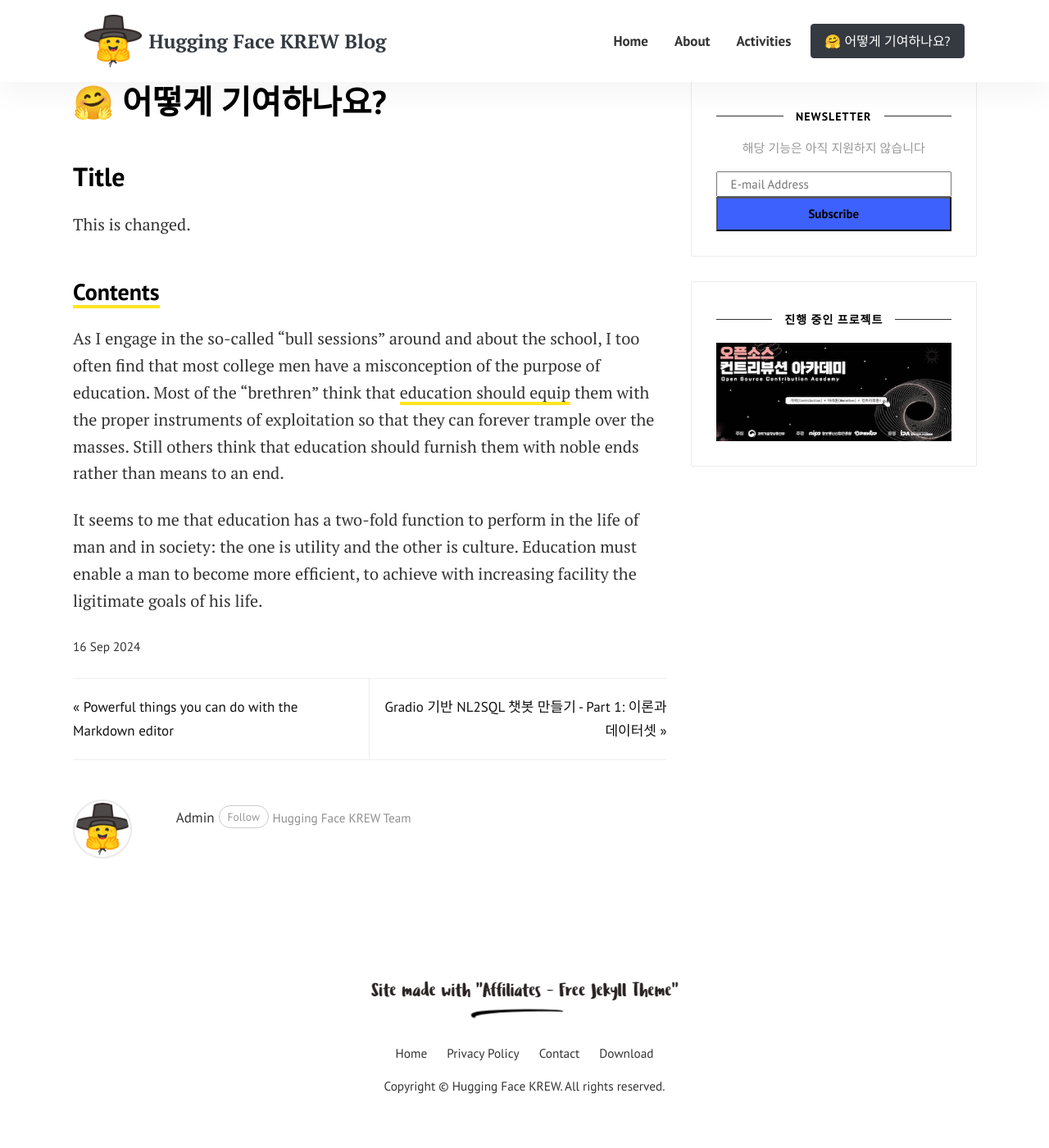
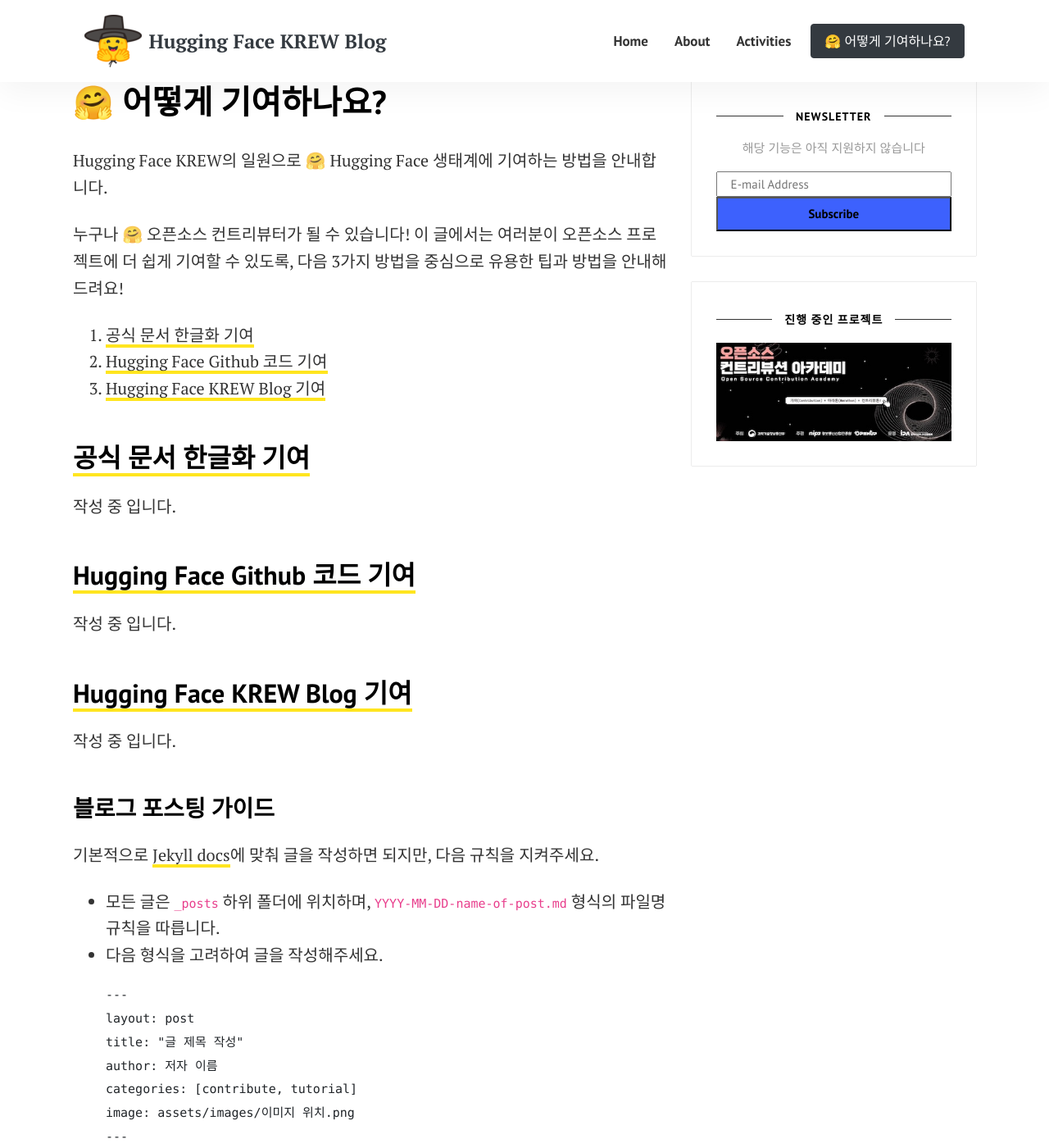
Before and after one commit to sim-so/hugging-face-krew.github.io, a Jekyll site: the page built from _posts/2024-09-16-how-to-contribute.md, in a window 1280 px wide and 1400 px high, scrolled down 762 px. Shown: the whole window at 82% size. Built offline with Jekyll 4.4.1, drawn with Linux system fonts in a browser that asks for light colours; comment, search, counter and statistics services are not loaded; before the commit the page ends 2129 px from its top, so only the background shows below that; some of the changed text lies outside the part shown.

Commit message:
✍️ Blog Guide Draft

````diff
--- a/_posts/2024-09-16-how-to-contribute.md
+++ b/_posts/2024-09-16-how-to-contribute.md
@@ -6,12 +6,53 @@
 image: assets/images/hfkr_logo.png
 ---
 
-## Title
+Hugging Face KREW의 일원으로 🤗 Hugging Face 생태계에 기여하는 방법을 안내합니다.
 
-This is changed.
+누구나 🤗 오픈소스 컨트리뷰터가 될 수 있습니다!
+이 글에서는 여러분이 오픈소스 프로젝트에 더 쉽게 기여할 수 있도록, 다음 3가지 방법을 중심으로 유용한 팁과 방법을 안내해 드려요!
 
-### <a href="#contents">Contents</a>
+1. <a href="#docs">공식 문서 한글화 기여</a>
+2. <a href="#code">Hugging Face Github 코드 기여</a>
+3. <a href="#blog">Hugging Face KREW Blog 기여</a>
 
-As I engage in the so-called "bull sessions" around and about the school, I too often find that most college men have a misconception of the purpose of education. Most of the "brethren" think that <a href="#contents">education should equip</a> them with the proper instruments of exploitation so that they can forever trample over the masses. Still others think that education should furnish them with noble ends rather than means to an end.
+## <a href="#docs">공식 문서 한글화 기여</a>
 
-It seems to me that education has a two-fold function to perform in the life of man and in society: the one is utility and the other is culture. Education must enable a man to become more efficient, to achieve with increasing facility the ligitimate goals of his life.
+작성 중 입니다.
+
+## <a href="#code">Hugging Face Github 코드 기여</a>
+
+작성 중 입니다.
+
+## <a href="#blog">Hugging Face KREW Blog 기여</a>
+
+작성 중 입니다.
+
+### 블로그 포스팅 가이드
+
+기본적으로 [Jekyll docs](https://jekyllrb.com/docs/)에 맞춰 글을 작성하면 되지만, 다음 규칙을 지켜주세요.
+
+- 모든 글은 `_posts` 하위 폴더에 위치하며, `YYYY-MM-DD-name-of-post.md` 형식의 파일명 규칙을 따릅니다.
+- 다음 형식을 고려하여 글을 작성해주세요.
+
+  ```
+  ---
+  layout: post
+  title: "글 제목 작성"
+  author: 저자 이름
+  categories: [contribute, tutorial]
+  image: assets/images/이미지 위치.png
+  ---
+
+  이 부분은 글이 외부로 표시될 때 혹은 북마크로 삽입될 때 나타나는 문장입니다. (글을 요약해서 한 문장으로 정리하는 것을 권장해요)
+
+  진짜 글은 여기서 부터 작성하세요!!
+  ```
+
+- 이미지 파일은 `assets/iamges` 하위 폴더에 위치하며, 각 특성에 따라 다음과 같이 분류됩니다:
+  - `blog` 블로그 포스팅과 관련된 모든 이미지
+  - `author` 블로그 저자와 관련된 모든 이미지
+  - `manage` 블로그 운영과 관련된 모든 이미지
+- 고해상도의 이미지는 적절히 변경하여 업로드 해주세요.
+- TOC(Table of Contents) 트리 형식을 지원하는 형태로 글을 작성합니다.
+  - TOC 형식은 다음과 같이 생성합니다. : `<a href="#result">결론</a>`
+  - H2 태그에 적용하는 것을 권장하지만, H3도 가능합니다.
````
Also changed, not shown: _posts/2020-01-11-markup-example.md (deleted, +0 -26 lines).
